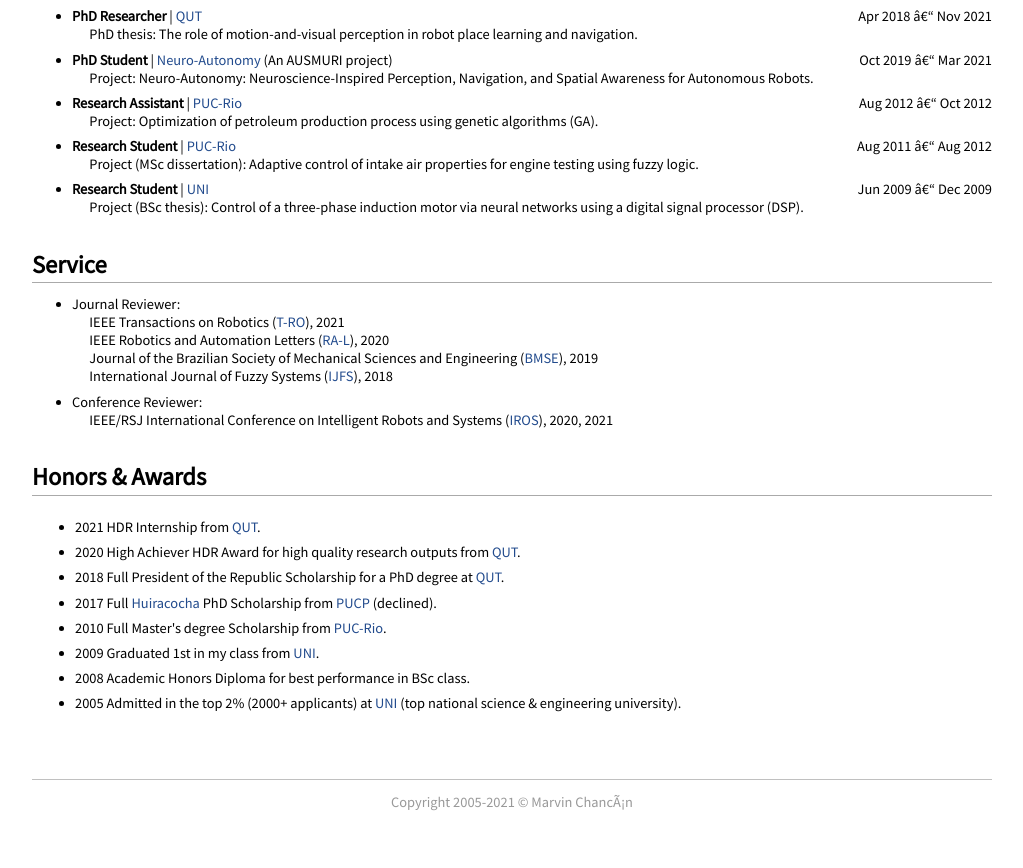
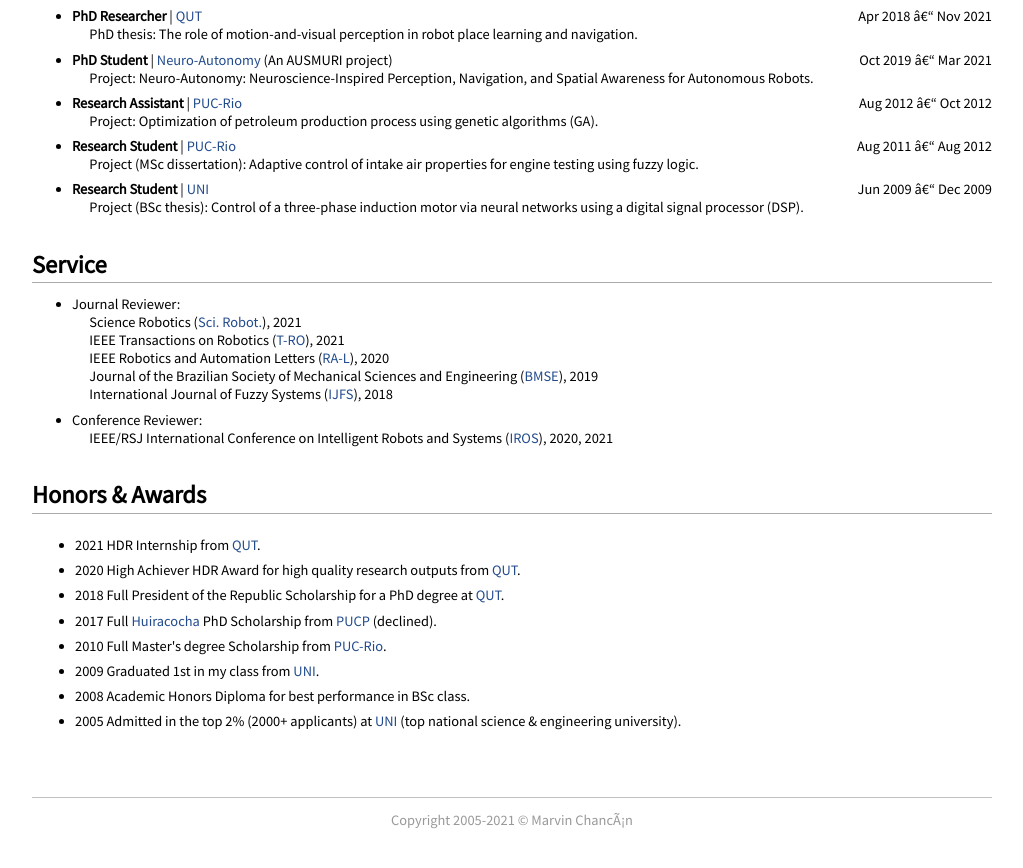
Before and after one commit to mchancan/mchancan.github.io, a Jekyll site: the page built from index.html, in a window 1280 px wide and 900 px high, scrolled down 2057 px. Shown: the top 868 px of the window, without its empty margins (128-1151 px from the left). Built offline with Jekyll 4.4.1, drawn with Linux system fonts in a browser that asks for light colours; comment, search, counter and statistics services are not loaded; a style sheet for code colours, icons or effects is not loaded.

Commit message:
Update index.html

```diff
--- a/index.html
+++ b/index.html
@@ -179,6 +179,7 @@ As a result, my papers have been published at top-tier machine learning and robo
 <h2>Service</h2>
 <ul>
 	<li>Journal Reviewer:<br>
+		&emsp; Science Robotics (<a href="https://www.science.org/journal/scirobotics" target="_blank">Sci. Robot.</a>), 2021<br>
 		&emsp; IEEE Transactions on Robotics (<a href="https://www.ieee-ras.org/publications/t-ro" target="_blank">T-RO</a>), 2021<br>
 		&emsp; IEEE Robotics and Automation Letters (<a href="https://www.ieee-ras.org/publications/ra-l" target="_blank">RA-L</a>), 2020<br>
 		&emsp; Journal of the Brazilian Society of Mechanical Sciences and Engineering (<a href="https://www.springer.com/journal/40430" target="_blank">BMSE</a>), 2019<br>
```
